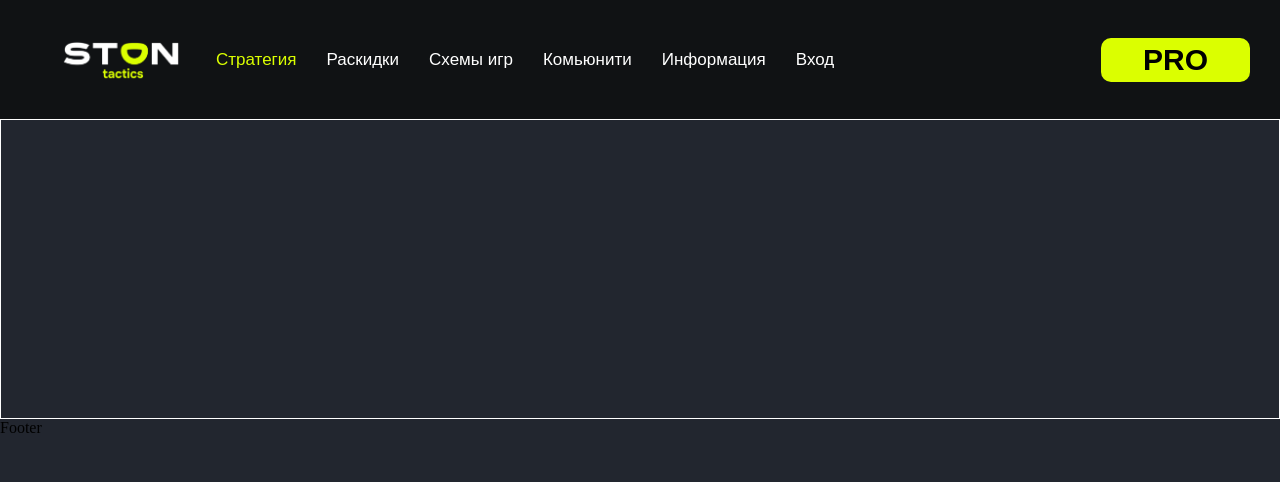
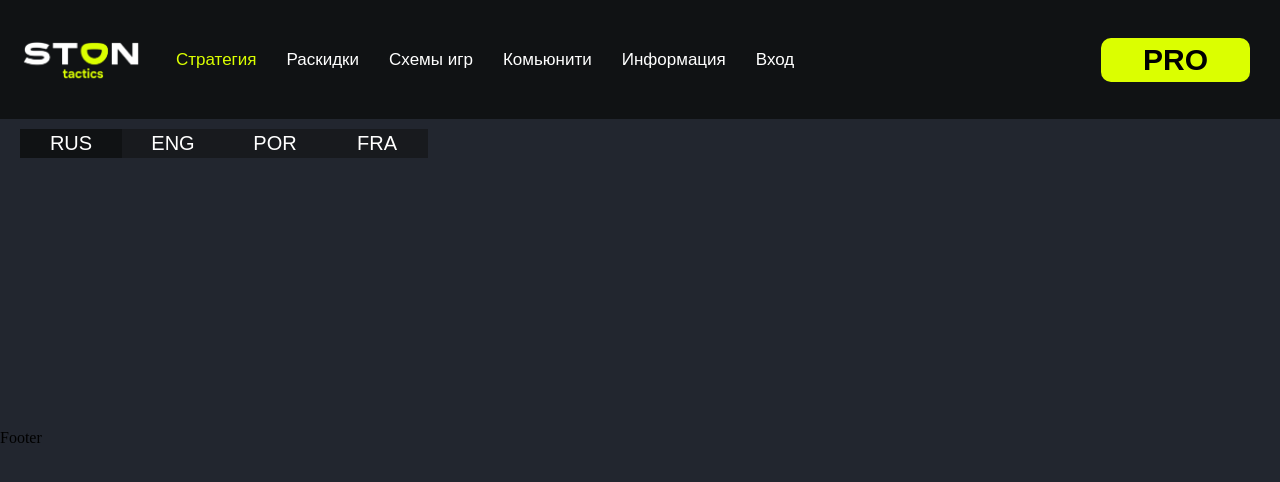
Before and after one commit to FrontStudios/stontactics, a React (Create React App) app: page /strategy in a window 1280 px wide. Shown: the top 482 px of the page. Built offline with nearby package versions, Linux system fonts and the light colour scheme.

Commit message:
modified files

```diff
--- a/src/components/header/header.module.scss
+++ b/src/components/header/header.module.scss
@@ -16,7 +16,7 @@ header{
     width: 142.09px;
     height: 44px;
     background: #101214;
-    margin-left: 60px;
+    margin-left: 20px;
 }
 .header__navigation{
     height: 100%;
@@ -120,8 +120,3 @@ header{
         top: 9px;
     }
 }
-@media(max-width: 408px){
-    .header__img{
-        margin-left: 20px;
-    }
-}
--- a/src/components/main/Main.jsx
+++ b/src/components/main/Main.jsx
@@ -4,7 +4,12 @@ const Main = () => {
   return (
   <main>
     <div className={styles.content}>
-
+      <section className={styles.language__controller}>
+        <div className={`${styles.language} ${styles.choosen}`}>RUS</div>
+        <div className={styles.language}>ENG</div>
+        <div className={styles.language}>POR</div>
+        <div className={styles.language}>FRA</div>
+      </section>
     </div>
   </main>
   )
--- a/src/components/main/main.module.scss
+++ b/src/components/main/main.module.scss
@@ -7,5 +7,26 @@ main {
 .content {
   width: 1280px;
   height: 300px;
-  border: 1px solid #fff;
+  margin-right: 20px;
+  margin-left: 20px;
+  margin-top: 10px;
 }
+.language__controller{
+  width: 408px;
+  height: 29px;
+  background: #181A1E;
+  display: flex;
+}
+.language{
+  background: #181A1E;
+  min-width: 25%;
+  font-family: Arial, "Helvetica Neue", Helvetica, sans-serif;
+  color: #fff;
+  font-size: 20px;
+  display: flex;
+  align-items: center;
+  justify-content: center;
+}
+.choosen{
+  background: #101214;
+}
```
